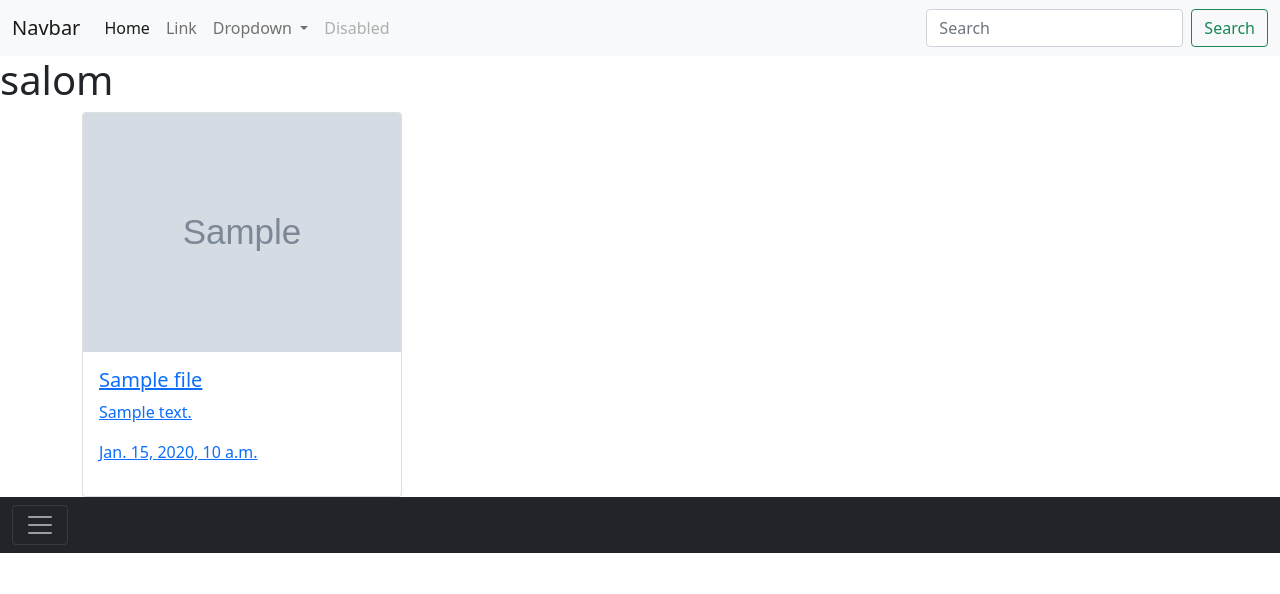
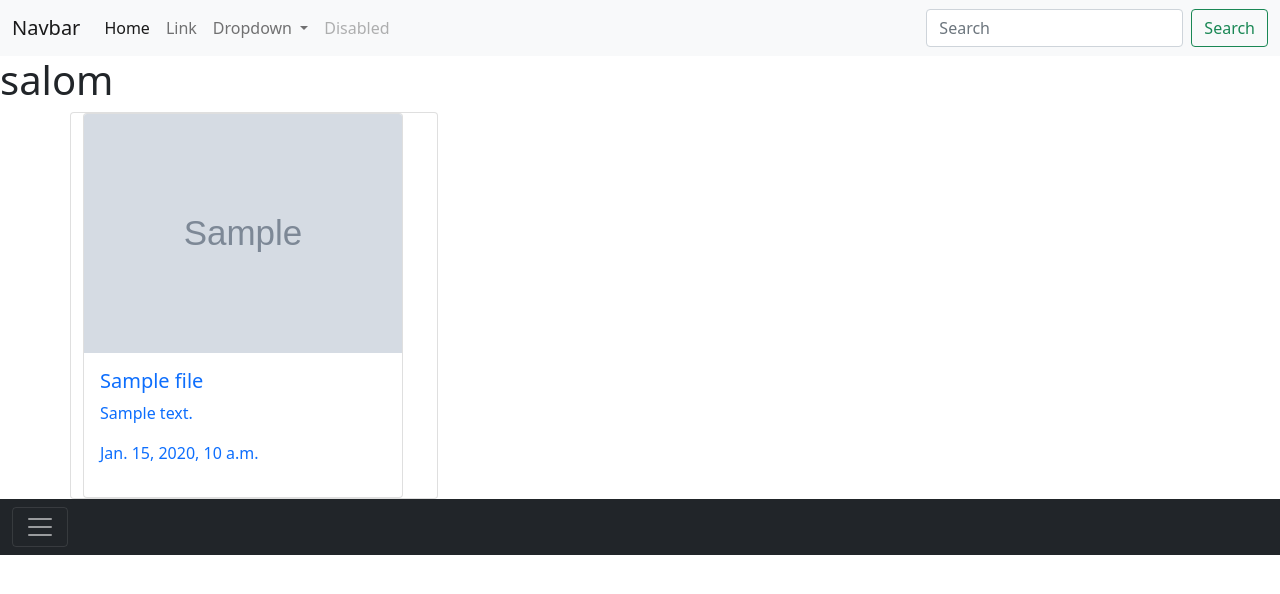
Before and after one commit to Shohruxshoh/delta, a Django app: page / in a window 1280 px wide. Shown: the top 594 px of the page. Run offline with Django 3.2, Linux system fonts and the light colour scheme; tables that the repository leaves empty hold one stand-in row (values such as "Sample post"); grey boxes marked "Sample" are stand-in pictures; some libraries are stand-ins or nearby versions.

Commit message:
yangi uzgarishlar

```diff
--- a/newproject/new/templates/new/index.html
+++ b/newproject/new/templates/new/index.html
@@ -6,7 +6,7 @@
   <div class="container">
     <div class="row">
       {% for item in fayls %}
-      <a href="{{item.get_absolute_url}}">
+      <a href="{{item.get_absolute_url}}" class="card" style="width: 23rem; text-decoration: none;">
         <div class="card" style="width: 20rem;">
           <img src="{{item.image.url}}" class="card-img-top" alt="...">
           <div class="card-body">
```
